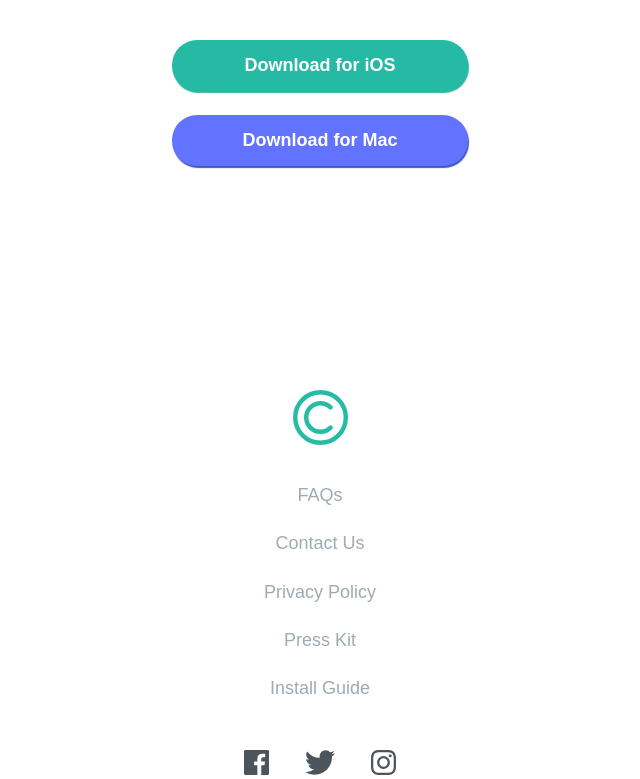
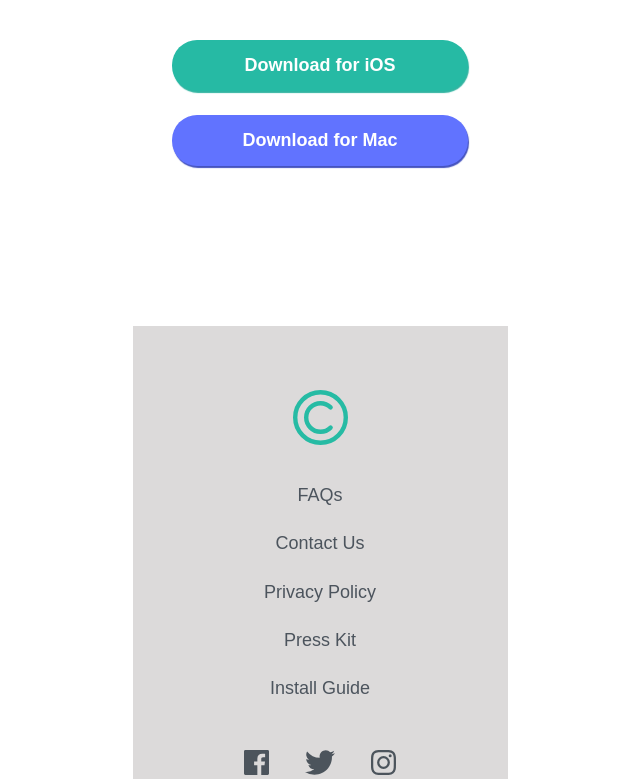
Before and after one commit to LeoLoureiro-code/clipboard-landing-page-master, a plain HTML site: page index.html in a window 1280 px wide. Shown: the part 4311-5090 px from the top of the page, without its empty margins (320-960 px from the left). Drawn offline with Linux system fonts and the light colour scheme; a web font is replaced by a local one.

Commit message:
change footer's color

```diff
--- a/styles.css
+++ b/styles.css
@@ -309,6 +309,7 @@ footer {
     flex-direction: column;
     justify-content: center;
     align-items: center;
+    background-color: hsl(0, 3%, 86%);
 }
 
 .logo_bottom {
@@ -338,6 +339,7 @@ footer {
     color: var(--textColor);
     text-decoration: none;
     font-size: 18px;
+    color: var(--titleColor);
 }
 
 .social_links {
```
